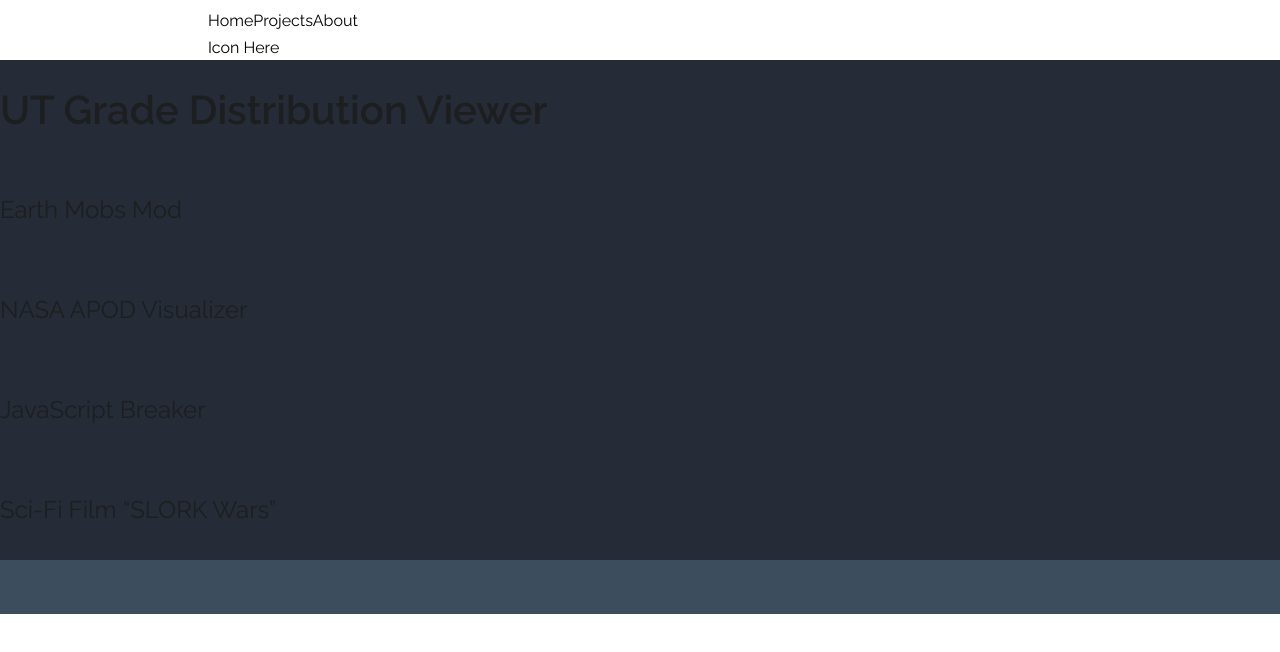
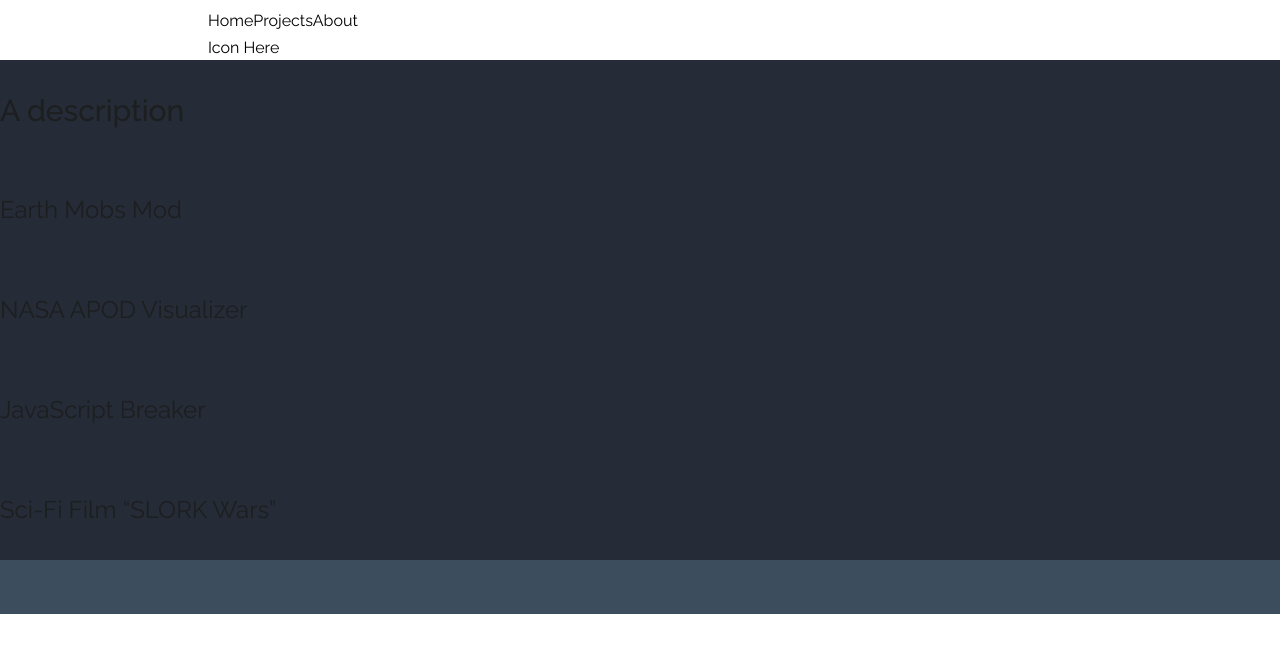
Before and after one commit to DereC4/derek-chen-website, a Next.js app: page /projects in a window 1280 px wide. Shown: the top 652 px of the page. Built offline with nearby package versions, Linux system fonts and the light colour scheme.

Commit message:
An attempt was made

```diff
--- a/pages/projects.js
+++ b/pages/projects.js
@@ -3,7 +3,7 @@ import ProjectBlock from "@/src/components/ProjectBlock";
 const Projects = () => {
     return (
         <div className="wrapper blue-block flex flex-col items-center">
-            <ProjectBlock projectTitle={"UT Grade Distribution Viewer"} />
+            <ProjectBlock projectTitle={"UT Grade Distribution Viewer"} description={"A description"} />
             <div className="project-block">
                 Earth Mobs Mod
             </div>
--- a/src/components/ProjectBlock.js
+++ b/src/components/ProjectBlock.js
@@ -4,9 +4,14 @@ const ProjectBlock = (props) => {
     return (
         <>
             <div className="flex flex-col w-full max-w-sm md:max-w-md lg:max-w-lg border-lime-200 border-4 rounded-md">
-                <h1 className="text-5xl">
-                    {props.projectTitle}
-                </h1>
+                <div className="flex flex-row justify-between">
+                    <h1 className="text-5xl">
+                        {props.title}
+                    </h1>
+                    <h2>
+                        {props.description}
+                    </h2>
+                </div>
             </div>
         </>
     );
```
